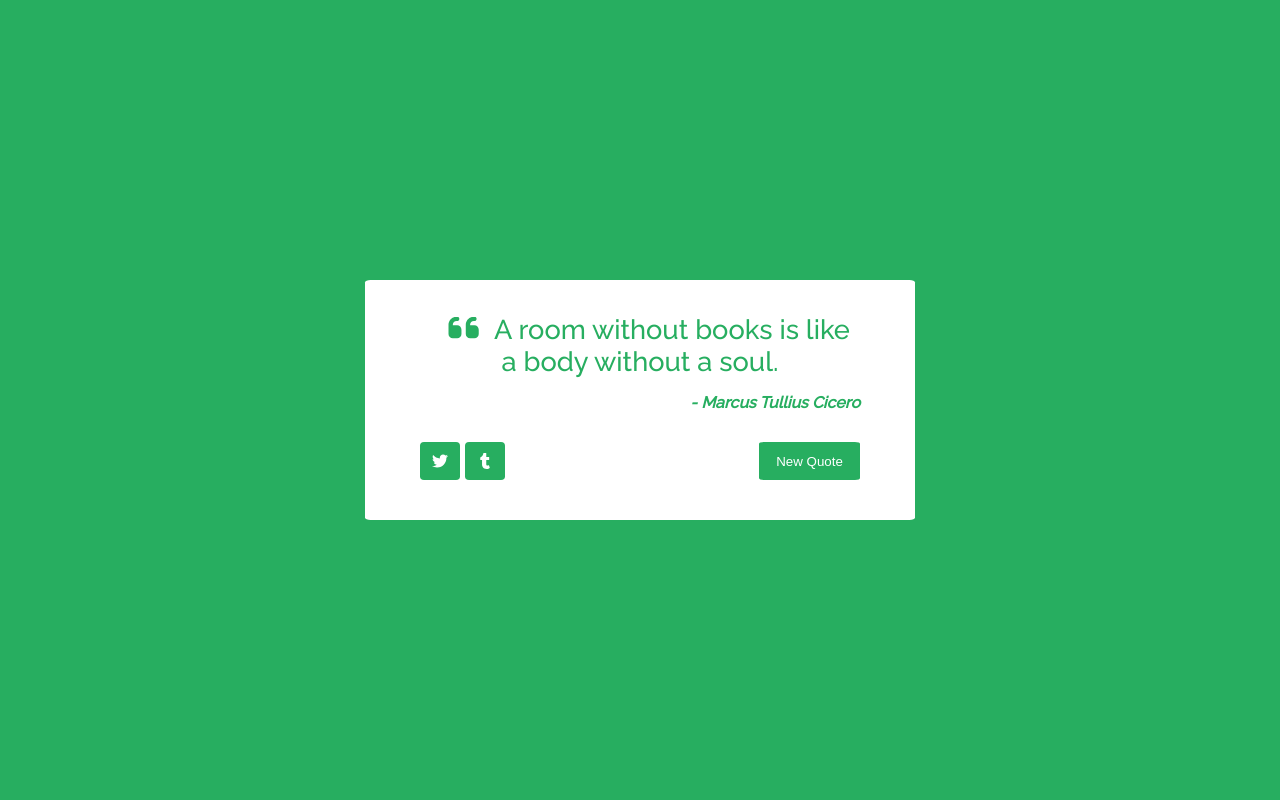
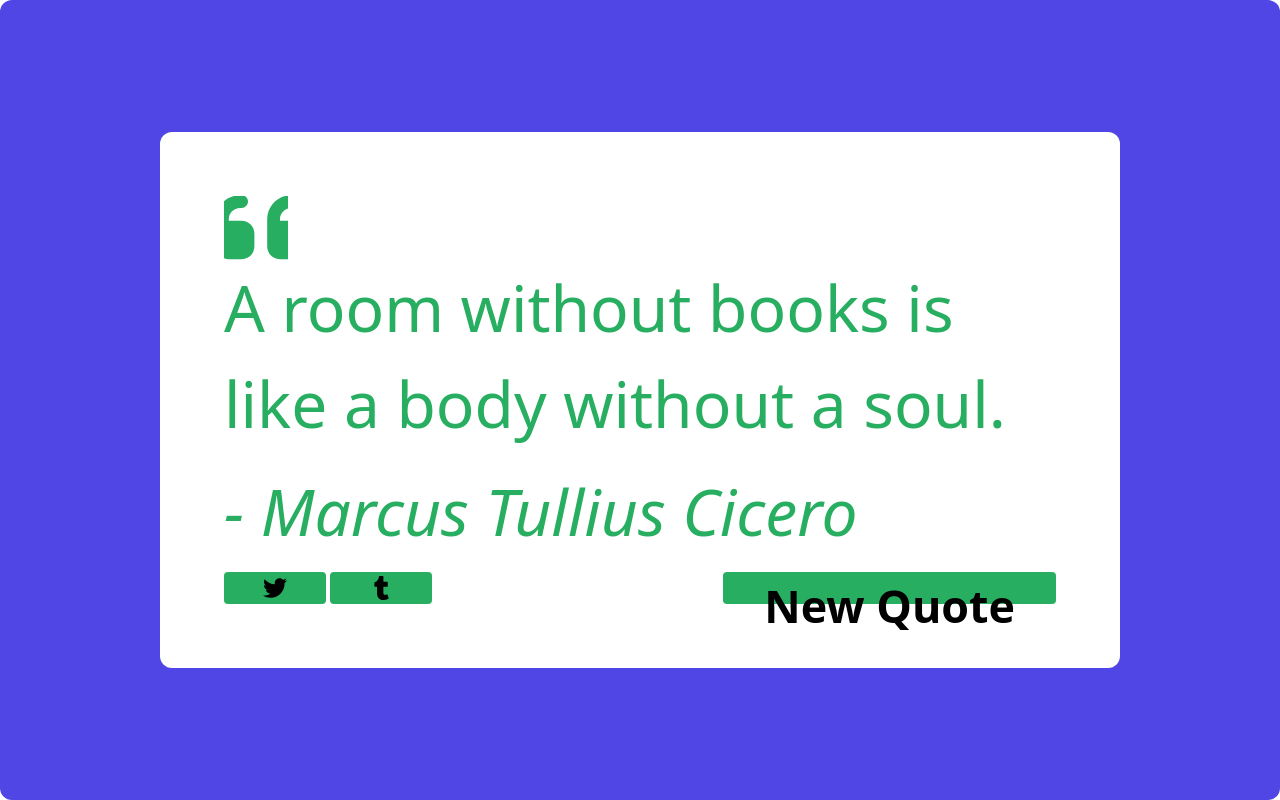
Before and after one commit to Cg9291/random-quote-generator, a React (Create React App) app: page / in a window 1280 px wide. Built offline with nearby package versions, Linux system fonts and the light colour scheme.

Commit message:
finished portrait ui + added tailwind

```diff
--- a/package.json
+++ b/package.json
@@ -44,5 +44,8 @@
       "last 1 firefox version",
       "last 1 safari version"
     ]
+  },
+  "devDependencies": {
+    "tailwindcss": "^3.4.3"
   }
 }
--- a/src/App.js
+++ b/src/App.js
@@ -1,9 +1,9 @@
-import "./App.scss";
+//import "./App.scss";
 import QuoteBox from "./components/QuoteBox.js";
 
 export default function App() {
 	return (
-		<div className="App">
+		<div className="App w-screen h-screen flex justify-center items-center overflow-hidden bg-indigo-600 rounded-xl .bgColorTransition">
 			<QuoteBox />
 		</div>
 	);
--- a/src/components/QuoteBox.js
+++ b/src/components/QuoteBox.js
@@ -5,7 +5,7 @@
 */
 
 import quotes from "../redux/objects/quotes.js";
-import {themeColors} from "../redux/objects/colors.js";
+import { themeColors } from "../redux/objects/colors.js";
 import { useEffect, useState } from "react";
 import { useDispatch, useSelector } from "react-redux";
 import { FontAwesomeIcon } from "@fortawesome/react-fontawesome";
@@ -58,21 +58,16 @@ export default function QuoteBox(props) {
 
 	return (
 		<div
-			id="wrapper"
-			className="bgColorTransition"
-			style={{ backgroundColor: themeColor }}
+			id="quote-box"
+			className="w-3/4 p-[5vw] bg-white rounded-xl "
 		>
-			<div id="quote-box">
 			<div
 				id="text"
-					className={animClass ? "colorTransition" : null}
-					// key={quoteText}
+				className={`mb-3 ${animClass ? "colorTransition" : ""}`}
 				style={{ color: themeColor }}
 			>
-					{/* {JSON.stringify(stateTrackingObject.quotes)} */}
-					{/*used for randomness tracking}*/}
 				<svg
-						className="quoteSvg"
+					className="quoteSvg h-[5vw]"
 					xmlns="http://www.w3.org/2000/svg"
 					width="4rem"
 					height="1.35rem"
@@ -83,42 +78,51 @@ export default function QuoteBox(props) {
 						fill={themeColor}
 					/>
 				</svg>
-					{quoteText}
+				<p className="text-[5vw]">{quoteText}</p>
 			</div>
 			<div
 				id="author"
-					className={animClass ? "colorTransition" : null}
+				className={`mb-3 text-[5vw] italic font-medium ${
+					animClass ? "colorTransition" : null
+				}`}
 				style={{ color: themeColor }}
 			>
-					<i>
-						<b> - {authorText} </b>
-					</i>
+				- {authorText}
 			</div>
-				<div id="footer-row">
-					<div>
+			<div
+				id="footer-row"
+				className="flex justify-between h-[4vh]"
+			>
+				<div className="w-1/4 flex gap-x-1">
 					<a
 						id="tweet-quote"
-							className="bg-sync bgColorTransition"
+						className="bg-sync bgColorTransition flex justify-center items-center flex-1 rounded aspect-square"
 						target="_top"
 						href="https://twitter.com/intent/tweet?hashtags=quotes&related=freecodecamp&text=%22An%20unexamined%20life%20is%20not%20worth%20living.%22%20Socrates"
 						style={{ backgroundColor: themeColor }}
 					>
-							<FontAwesomeIcon icon={faTwitter} />
+						<FontAwesomeIcon
+							icon={faTwitter}
+							className=" h-3/4"
+						/>
 					</a>
 					<a
 						id="tumblr-quote"
-							className="bg-sync bgColorTransition"
-							target="_blank"
+						className="bg-sync bgColorTransition flex justify-center items-center flex-1 rounded aspect-square"
+						target="_top"
 						href="https://www.tumblr.com/widgets/share/tool?posttype=quote&tags=quotes,freecodecamp&caption=Stephen%20Covey&content=I%20am%20not%20a%20product%20of%20my%20circumstances.%20I%20am%20a%20product%20of%20my%20decisions.&canonicalUrl=https%3A%2F%2Fwww.tumblr.com%2Fbuttons&shareSource=tumblr_share_button"
 						style={{ backgroundColor: themeColor }}
 					>
-							<FontAwesomeIcon icon={faTumblr} />
+						<FontAwesomeIcon
+							icon={faTumblr}
+							className="h-3/4"
+						/>
 					</a>
 				</div>
 				<button
 					type="button"
 					id="new-quote"
-						className="bgColorTransition"
+					className="w-2/5 px-1 bgColorTransition rounded text-[3.5vw] font-bold"
 					style={{ backgroundColor: themeColor }}
 					onClick={handleClick}
 				>
@@ -126,6 +130,7 @@ export default function QuoteBox(props) {
 				</button>
 			</div>
 		</div>
-		</div>
 	);
 }
+
+/* </div> */
--- a/src/index.css
+++ b/src/index.css
@@ -1,4 +1,9 @@
-body {
+@tailwind base;
+@tailwind components;
+@tailwind utilities;
+
+
+/* body {
   margin: 0;
   font-family: -apple-system, BlinkMacSystemFont, 'Segoe UI', 'Roboto', 'Oxygen',
     'Ubuntu', 'Cantarell', 'Fira Sans', 'Droid Sans', 'Helvetica Neue',
@@ -10,4 +15,4 @@ body {
 code {
   font-family: source-code-pro, Menlo, Monaco, Consolas, 'Courier New',
     monospace;
-}
+} */
--- /dev/null
+++ b/tailwind.config.js
@@ -0,0 +1,8 @@
+/** @type {import('tailwindcss').Config} */
+module.exports = {
+	content: ["./src/**/*.{js,jsx,ts,tsx}"],
+	theme: {
+		extend: {},
+	},
+	plugins: [],
+};
```
Also changed, not shown: 1 other file (tests, documents, lock files or other folders). Lines whose indentation alone changed are shown as unchanged.
